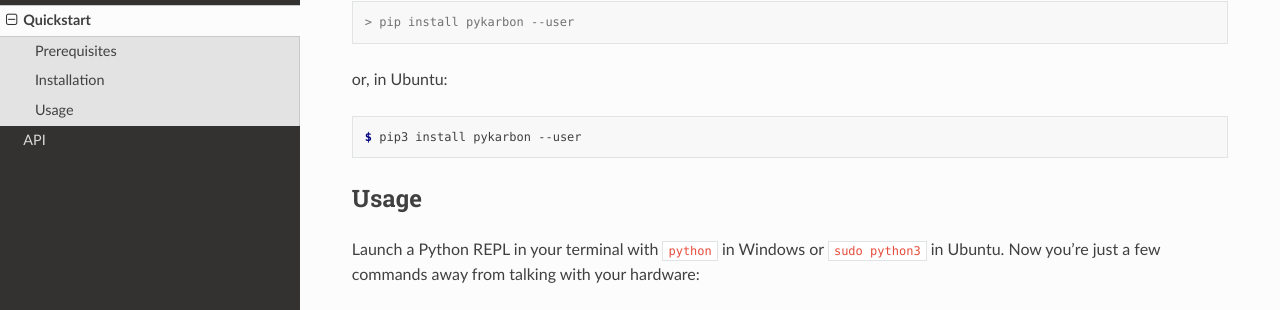
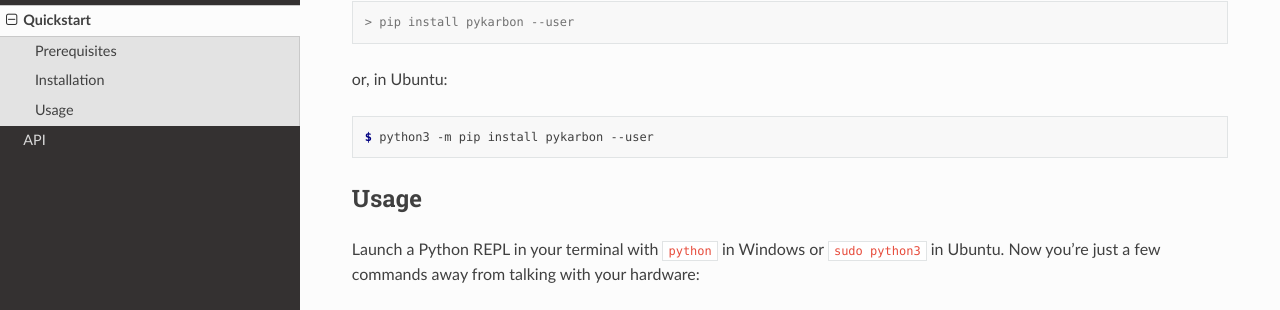
Before and after one commit to onlogic/Pykarbon, a Sphinx documentation site: the page built from doc/source/contents/quickstart.rst, in a window 1280 px wide and 900 px high, scrolled down 381 px. Shown: the part 130-440 px from the top of the window. Built offline with Sphinx 7.4.7 and the Read the Docs theme 2.0.0, drawn with Linux system fonts in a browser that asks for light colours.

Commit message:
📝 quickstart.rst: Change way pip is invoked
Many Linux distributions don't make pip3 available on $PATH by default (though if you install a specific Python version yourself, it is at that point usually added). The updated command will IMO work on the widest selection of Linux distributions.

```diff
--- a/doc/source/contents/quickstart.rst
+++ b/doc/source/contents/quickstart.rst
@@ -29,7 +29,7 @@
 
 .. code-block:: console
 
-    $ pip3 install pykarbon --user
+    $ python3 -m pip install pykarbon --user
 
 -----
 Usage
```
